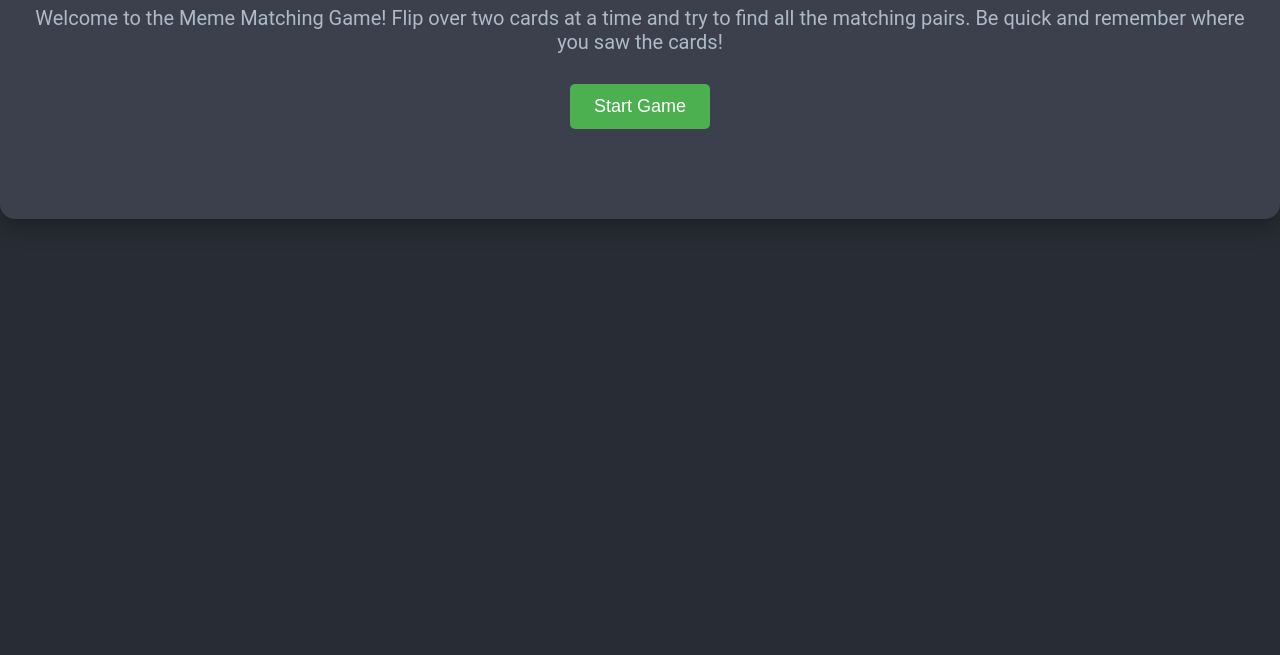
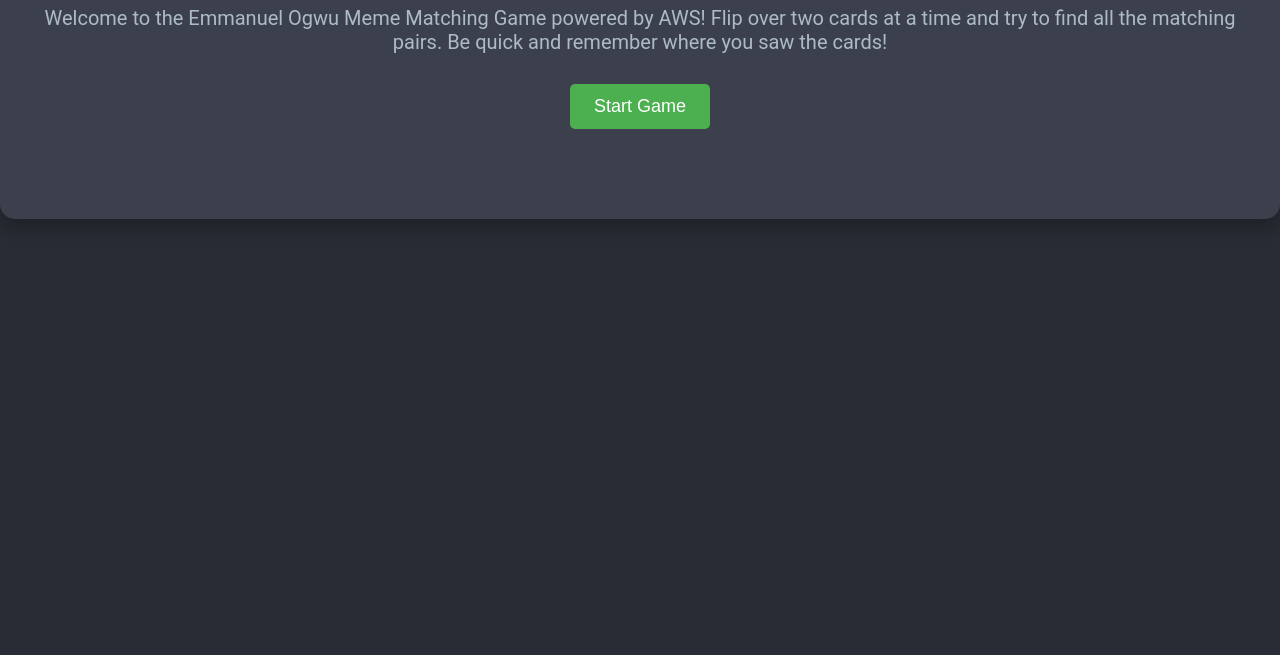
Before and after one commit to nuelthegreat/codepipeline-s3-game, a plain HTML site: page index.html in a window 1280 px wide. Shown: the part 145-800 px from the top of the page. Drawn offline with Linux system fonts and the light colour scheme.

Commit message:
Update index.html

```diff
--- a/index.html
+++ b/index.html
@@ -10,7 +10,7 @@
     <div class="container">
         <h1>MEME MATCHING GAME</h1>
         <p class="instructions">
-            Welcome to the Meme Matching Game!  Flip over two cards at a time and try to find all the matching pairs. Be quick and remember where you saw the cards!
+            Welcome to the Emmanuel Ogwu Meme Matching Game powered by AWS!  Flip over two cards at a time and try to find all the matching pairs. Be quick and remember where you saw the cards!
         </p>
         <button id="start-game">Start Game</button>
         <div id="game-board" class="game-board">
```
